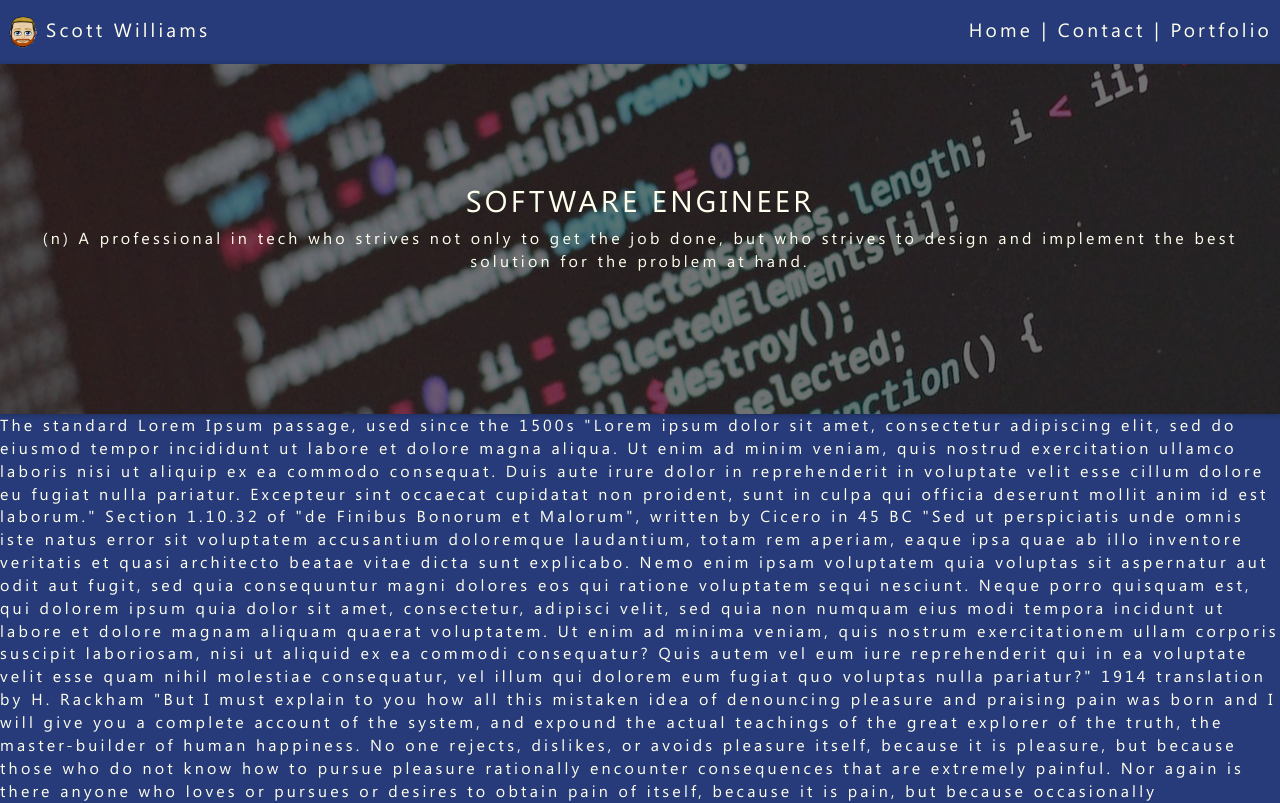
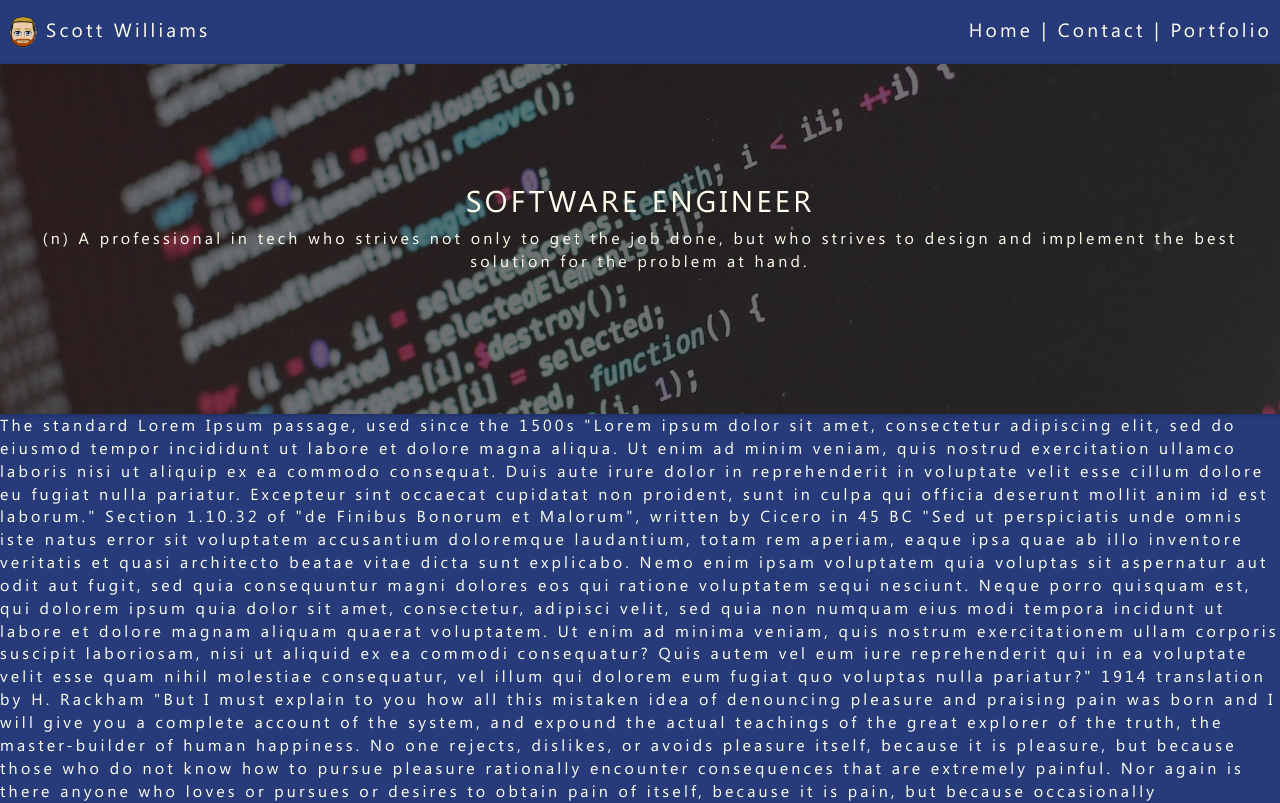
Before and after one commit to sew62/PersonalSite, a React app in the folder client/: page / in a window 1280 px wide. Shown: the top 803 px of the page. Built offline with nearby package versions, Linux system fonts and the light colour scheme.

Commit message:
Cleanup and changes to background images/link hovers

```diff
--- a/client/src/components/NavBar.js
+++ b/client/src/components/NavBar.js
@@ -1,5 +1,9 @@
 import React from 'react';
-import { Link } from 'react-router-dom'
+import { Link, withRouter } from 'react-router-dom';
+
+var selectedButtonStyle = {
+  textDecoration: "underline"
+};
 
 class NavBar extends React.Component {
   state = {
@@ -7,7 +11,6 @@ class NavBar extends React.Component {
   }
 
   toggleMenu() {
-
     this.setState({
       disp: this.state.disp === "none" ? "inherit" : "none"
     });
@@ -17,24 +20,30 @@ class NavBar extends React.Component {
     return (
       <div id="my-nav">
         <nav>
-          <Link to="/"><img id="avatar" alt="Scott's Avatar" src="images/myicon.png"/>&nbsp;Scott Williams</Link>
+          <Link to="/" className="nav-button"><img id="avatar" alt="Scott's Avatar" src="images/myicon.png"/>&nbsp;Scott Williams</Link>
           <span className="right-align">
             <span id="nav-links">
-              <Link to="/">Home</Link>&nbsp;|&nbsp;
-              <Link to="/contact">Contact</Link>&nbsp;|&nbsp;
-              <Link to="/portfolio">Portfolio</Link>
+              <Link className="nav-button" to="/">
+                Home
+              </Link>&nbsp;|&nbsp;
+              <Link className="nav-button" to="/contact">
+                Contact
+              </Link>&nbsp;|&nbsp;
+              <Link className="nav-button" to="/portfolio">
+                Portfolio
+              </Link>
             </span>
             <button id="menu-icon" onClick={this.toggleMenu.bind(this)}><img src="images/menuicon.svg" alt="Menu Icon"/></button>
           </span>
         </nav>
-          <div id="menu-links" style={{display: this.state.disp}}>
-            <div className="menu-li" style={{marginTop: "15px"}}><Link to="/">Home</Link></div>
-            <div className="menu-li"><Link to="/contact">Contact</Link></div>
-            <div className="menu-li"><Link to="/portfolio">Portfolio</Link></div>
-          </div>
+        <div id="menu-links" style={{display: this.state.disp}}>
+          <div className="menu-li" style={{marginTop: "15px"}}><Link to="/">Home</Link></div>
+          <div className="menu-li"><Link to="/contact">Contact</Link></div>
+          <div className="menu-li"><Link to="/portfolio">Portfolio</Link></div>
+        </div>
       </div>
     );
   }
 };
 
-export default NavBar;
+export default withRouter(NavBar);
--- a/client/src/index.css
+++ b/client/src/index.css
@@ -26,6 +26,14 @@ a {
 
 #nav-back {
   height: 64px;
+}
+
+.nav-button:hover {
+  color: #FFC661;
+}
+
+.nav-button:focus {
+  color: #FFE;
 }
 
 #avatar {
--- a/client/src/pages/home.css
+++ b/client/src/pages/home.css
@@ -3,12 +3,13 @@
 }
 
 #article-bgd {
-    background-image: url('./../ext/images/code-bgd.jpeg');
-    background-repeat: no-repeat;
-    background-position: 0;
-    background-attachment: fixed;
+    background: url('./../ext/images/code-bgd.jpeg') no-repeat center center fixed;
     height: 350px;
     text-align: center;
+    -webkit-background-size: cover;
+    -moz-background-size: cover;
+    -o-background-size: cover;
+    background-size: cover;
 }
 
 #article1 {
```
Also changed, not shown: client/src/pages/Home.js (+6 -1 lines).
